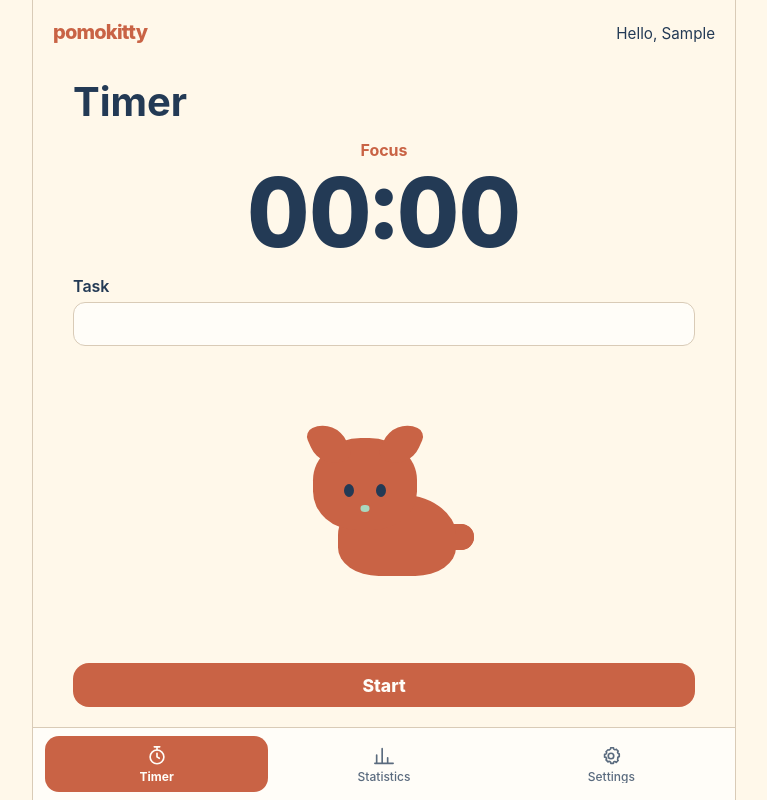
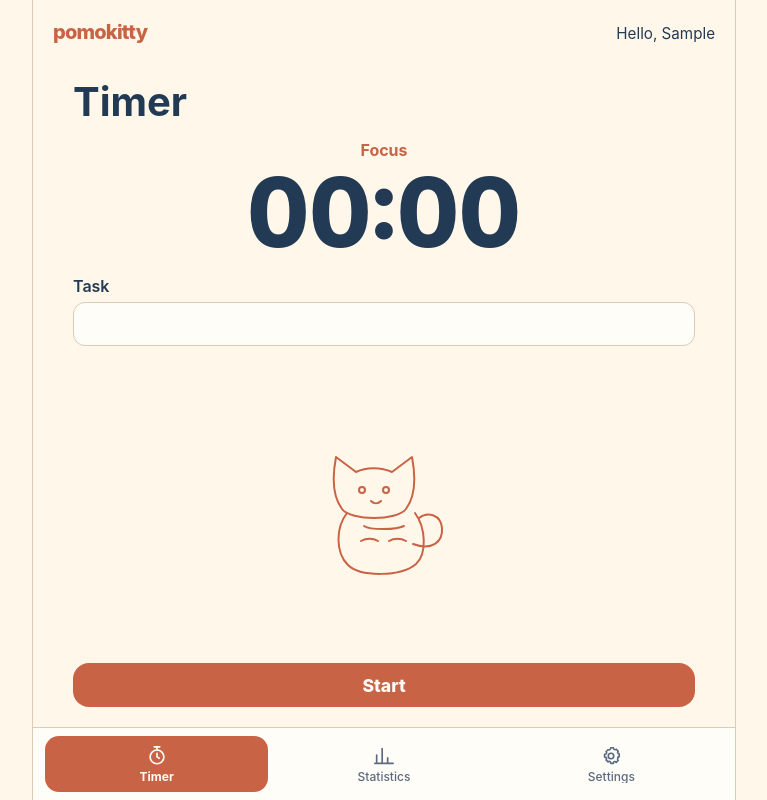
Before and after one commit to pavelnasuta/pomocat, a React (Vite) app: page / in a window 1280 px wide. Both pictures are taken after typing "Sample" into the empty fields and a click on the button "Continue". Shown: the whole page, without its empty margins (256-1023 px from the left). Built offline with nearby package versions, Linux system fonts and the light colour scheme.

Commit message:
feat: add monoline mascot poses

```diff
--- a/src/app/app.css
+++ b/src/app/app.css
@@ -452,116 +452,71 @@ input:focus-visible {
 }
 
 .mascot {
-  position: relative;
-  width: 180px;
-  height: 150px;
+  width: min(180px, 44vw);
+  color: var(--color-terracotta);
 }
 
-.mascot__body {
-  position: absolute;
-  right: 18px;
-  bottom: 4px;
-  width: 118px;
-  height: 82px;
-  border-radius: 58% 58% 40% 40%;
-  background: var(--color-terracotta);
-  transform-origin: bottom center;
+.mascot svg {
+  display: block;
+  width: 100%;
+  height: auto;
+  overflow: visible;
 }
 
-.mascot__tail {
-  position: absolute;
-  right: 0;
-  bottom: 30px;
-  width: 68px;
-  height: 24px;
-  border: 13px solid var(--color-terracotta);
-  border-left: 0;
-  border-radius: 0 42px 42px 0;
-  transform-origin: left center;
-}
-
-.mascot__head {
-  position: absolute;
-  left: 19px;
-  top: 8px;
-  width: 104px;
-  height: 92px;
-  border-radius: 46% 46% 42% 42%;
-  background: var(--color-terracotta);
-}
-
-.mascot__ear {
-  position: absolute;
-  top: -17px;
-  width: 35px;
-  height: 43px;
-  border-radius: 10px 28px 10px 28px;
-  background: var(--color-terracotta);
-  transform-origin: bottom center;
-}
-
-.mascot__ear--left {
-  left: 7px;
-  transform: rotate(-24deg);
-}
-
-.mascot__ear--right {
-  right: 7px;
-  transform: scaleX(-1) rotate(-24deg);
-}
-
-.mascot__face {
-  position: absolute;
-  left: 50%;
-  bottom: 18px;
-  width: 54px;
-  height: 28px;
-  transform: translateX(-50%);
-}
-
-.mascot__eye {
-  position: absolute;
-  top: 0;
-  width: 10px;
-  height: 13px;
-  border-radius: 50%;
-  background: var(--color-dark-blue);
+.mascot__body,
+.mascot__head,
+.mascot__tail,
+.mascot__paws,
+.mascot__eyes,
+.mascot__notebook,
+.mascot__spark {
+  transform-box: fill-box;
   transform-origin: center;
 }
 
-.mascot__eye--left {
-  left: 6px;
+.mascot--pause .mascot__eyes {
+  transform: translateY(2px);
 }
 
-.mascot__eye--right {
-  right: 6px;
+.mascot--pause .mascot__mouth {
+  transform: translateY(2px);
 }
 
-.mascot__nose {
-  position: absolute;
-  left: 50%;
-  bottom: 0;
-  width: 9px;
-  height: 7px;
-  border-radius: 50% 50% 55% 55%;
-  background: var(--color-mint);
-  transform: translateX(-50%);
+.mascot--stretch .mascot__body {
+  transform: translateY(7px) scale(1.05, 0.9);
+}
+
+.mascot--stretch .mascot__head {
+  transform: translateY(-4px) rotate(-4deg);
+}
+
+.mascot--stretch .mascot__tail {
+  transform: rotate(-20deg);
+}
+
+.mascot--celebrate .mascot__paws {
+  transform: translateY(-14px);
 }
 
 .mascot--active .mascot__body {
   animation: mascot-breathe 2.8s ease-in-out infinite;
 }
 
-.mascot--active .mascot__eye {
+.mascot--active .mascot__eyes {
   animation: mascot-blink 5s step-end infinite;
-}
-
-.mascot--active .mascot__ear {
-  animation: mascot-ear-twitch 3.4s ease-in-out infinite;
 }
 
 .mascot--active .mascot__tail {
   animation: mascot-tail-sway 2.4s ease-in-out infinite;
+}
+
+.mascot--active .mascot__paws,
+.mascot--active .mascot__pencil {
+  animation: mascot-write 1.2s ease-in-out infinite;
+}
+
+.mascot--celebrate.mascot--active .mascot__spark {
+  animation: mascot-spark 0.75s ease-out infinite;
 }
 
 @keyframes mascot-breathe {
@@ -571,7 +526,7 @@ input:focus-visible {
   }
 
   50% {
-    transform: scale(1.025, 0.97);
+    transform: scale(1.025, 0.975);
   }
 }
 
@@ -587,18 +542,6 @@ input:focus-visible {
   }
 }
 
-@keyframes mascot-ear-twitch {
-  0%,
-  82%,
-  100% {
-    translate: 0 0;
-  }
-
-  88% {
-    translate: 0 -3px;
-  }
-}
-
 @keyframes mascot-tail-sway {
   0%,
   100% {
@@ -607,6 +550,30 @@ input:focus-visible {
 
   50% {
     transform: rotate(9deg);
+  }
+}
+
+@keyframes mascot-write {
+  0%,
+  100% {
+    transform: translate(0, 0);
+  }
+
+  50% {
+    transform: translate(2px, 1px);
+  }
+}
+
+@keyframes mascot-spark {
+  0%,
+  100% {
+    opacity: 0.35;
+    transform: scale(0.85);
+  }
+
+  50% {
+    opacity: 1;
+    transform: scale(1.1);
   }
 }
 
@@ -628,9 +595,11 @@ input:focus-visible {
   }
 
   .mascot--active .mascot__body,
-  .mascot--active .mascot__eye,
-  .mascot--active .mascot__ear,
-  .mascot--active .mascot__tail {
+  .mascot--active .mascot__eyes,
+  .mascot--active .mascot__tail,
+  .mascot--active .mascot__paws,
+  .mascot--active .mascot__pencil,
+  .mascot--active .mascot__spark {
     animation: none;
   }
 }
--- a/src/components/Mascot.tsx
+++ b/src/components/Mascot.tsx
@@ -1,35 +1,66 @@
 import type { Locale } from '../domain/types'
 import { useTranslation } from '../i18n/useTranslation'
+
+export type MascotPose = 'rest' | 'work' | 'pause' | 'stretch' | 'celebrate'
 
 interface MascotProps {
   active: boolean
   animationsEnabled: boolean
   locale: Locale
+  pose?: MascotPose
 }
 
-export function Mascot({ active, animationsEnabled, locale }: MascotProps) {
+export function Mascot({ active, animationsEnabled, locale, pose = 'rest' }: MascotProps) {
   const { t } = useTranslation(locale)
-  const isAnimated = active && animationsEnabled
+  const isAnimated = animationsEnabled && (active || pose === 'celebrate')
 
   return (
     <div
-      className={`mascot${isAnimated ? ' mascot--active' : ''}`}
+      className={`mascot mascot--${pose}${isAnimated ? ' mascot--active' : ''}`}
       data-testid="mascot"
       data-animated={String(isAnimated)}
+      data-pose={pose}
       role="img"
       aria-label={t('mascot.label')}
     >
-      <span className="mascot__tail" aria-hidden="true" />
-      <span className="mascot__body" aria-hidden="true" />
-      <span className="mascot__head" aria-hidden="true">
-        <span className="mascot__ear mascot__ear--left" />
-        <span className="mascot__ear mascot__ear--right" />
-        <span className="mascot__face">
-          <span className="mascot__eye mascot__eye--left" />
-          <span className="mascot__eye mascot__eye--right" />
-          <span className="mascot__nose" />
-        </span>
-      </span>
+      <svg viewBox="0 0 180 160" fill="none" stroke="currentColor" strokeWidth="2" strokeLinecap="round" strokeLinejoin="round" aria-hidden="true">
+        <g className="mascot__body">
+          <path d="M53 88c-11 14-12 39 1 52 12 12 53 12 68-1 11-10 10-36-1-51" />
+          <path d="M70 101c6 4 32 4 40 0" className="mascot__belly" />
+        </g>
+        <g className="mascot__tail">
+          <path d="M119 119c19 7 30-2 29-16-1-13-14-17-23-10" />
+        </g>
+        <g className="mascot__head">
+          <path d="M48 84c-9-12-10-31-6-52l20 15c10-5 25-5 36 0l20-15c4 21 3 40-6 52-9 12-55 12-64 0Z" />
+          <g className="mascot__eyes">
+            <circle cx="68" cy="65" r="3" />
+            <circle cx="92" cy="65" r="3" />
+          </g>
+          <path d="M77 76c3 3 7 3 10 0" className="mascot__mouth" />
+        </g>
+        <g className="mascot__paws">
+          {pose === 'stretch' ? (
+            <>
+              <path d="M68 118c-14-7-20-19-14-31" />
+              <path d="M105 118c14-7 20-19 14-31" />
+            </>
+          ) : (
+            <>
+              <path d="M67 116c5-3 12-3 17 0" />
+              <path d="M95 116c5-3 12-3 17 0" />
+            </>
+          )}
+        </g>
+        {pose === 'work' && (
+          <g className="mascot__notebook">
+            <path d="M67 105c7-4 15-4 22 1v20c-7-5-15-5-22-1v-20Z" />
+            <path d="M89 106c7-5 15-5 22-1v20c-7-4-15-4-22 1v-20Z" />
+            <path d="m105 96 7 7" className="mascot__pencil" />
+          </g>
+        )}
+        {pose === 'celebrate' && <path d="M49 93 40 82M118 92l10-11" className="mascot__spark" />}
+      </svg>
     </div>
   )
 }
--- a/src/features/timer/TimerScreen.tsx
+++ b/src/features/timer/TimerScreen.tsx
@@ -17,6 +17,14 @@ function phaseLabel(phase: PomodoroController['view']['phase']): 'timer.focus' |
   if (phase === 'shortBreak') return 'timer.shortBreak'
   if (phase === 'longBreak') return 'timer.longBreak'
   return 'timer.focus'
+}
+
+function mascotPose(controller: PomodoroController): 'rest' | 'work' | 'pause' | 'stretch' | 'celebrate' {
+  if (controller.view.isFinished) return 'celebrate'
+  if (controller.view.phase === 'focus') return 'work'
+  if (controller.view.phase === 'shortBreak' || controller.view.phase === 'longBreak') return 'stretch'
+  if (controller.view.phase === 'paused') return 'pause'
+  return 'rest'
 }
 
 export function TimerScreen({ controller }: TimerScreenProps) {
@@ -49,6 +57,7 @@ export function TimerScreen({ controller }: TimerScreenProps) {
           active={controller.view.phase === 'focus'}
           animationsEnabled={controller.animationsEnabled}
           locale={controller.locale}
+          pose={mascotPose(controller)}
         />
         {controller.wakeLockStatus === 'unavailable' && <p>{t('timer.wakeLockUnavailable')}</p>}
         {controller.audioStatus === 'blocked' && <p role="status">{t('timer.audioBlocked')}</p>}
```
Also changed, not shown: 2 other files (tests, documents, lock files or other folders).
